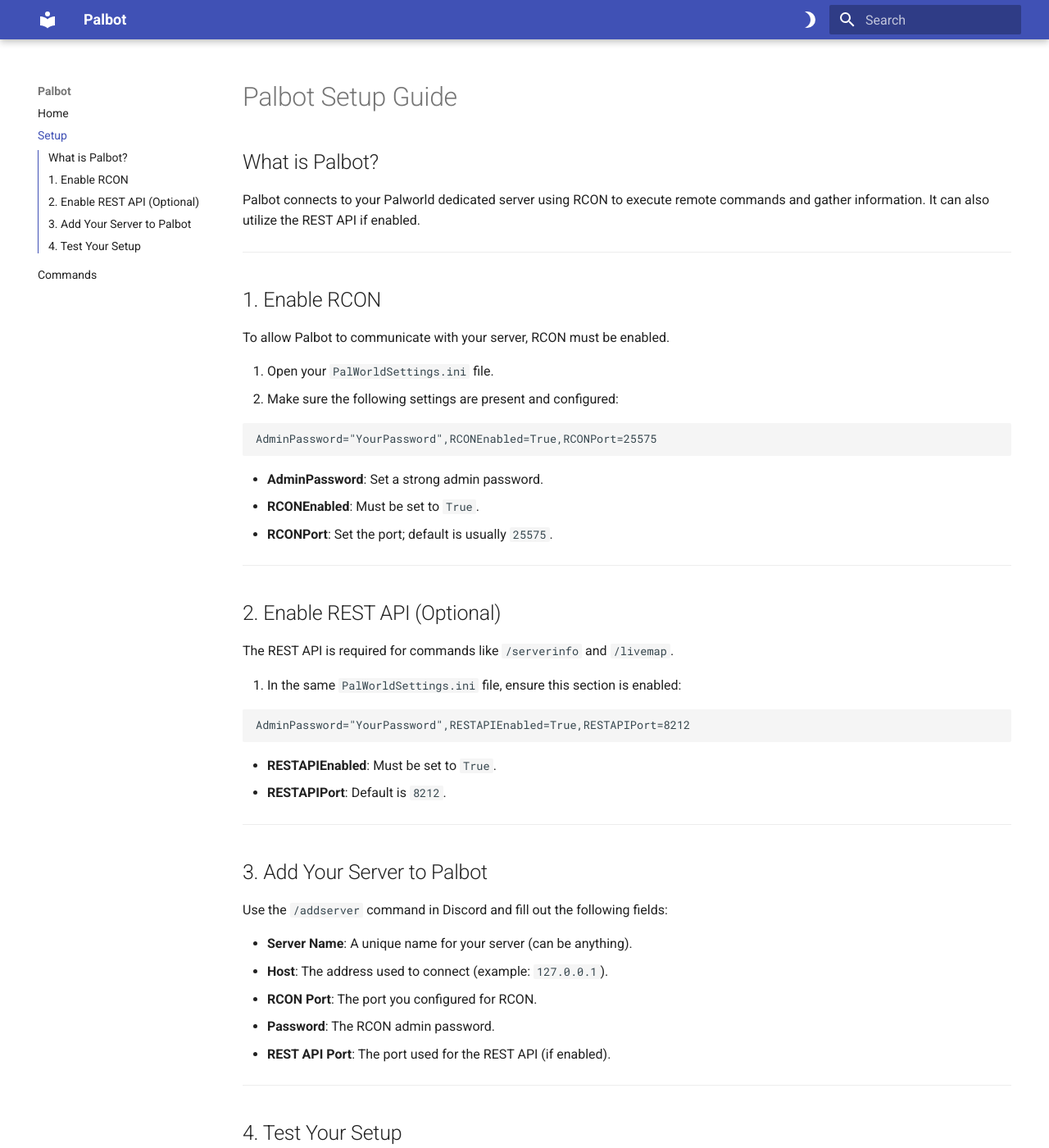
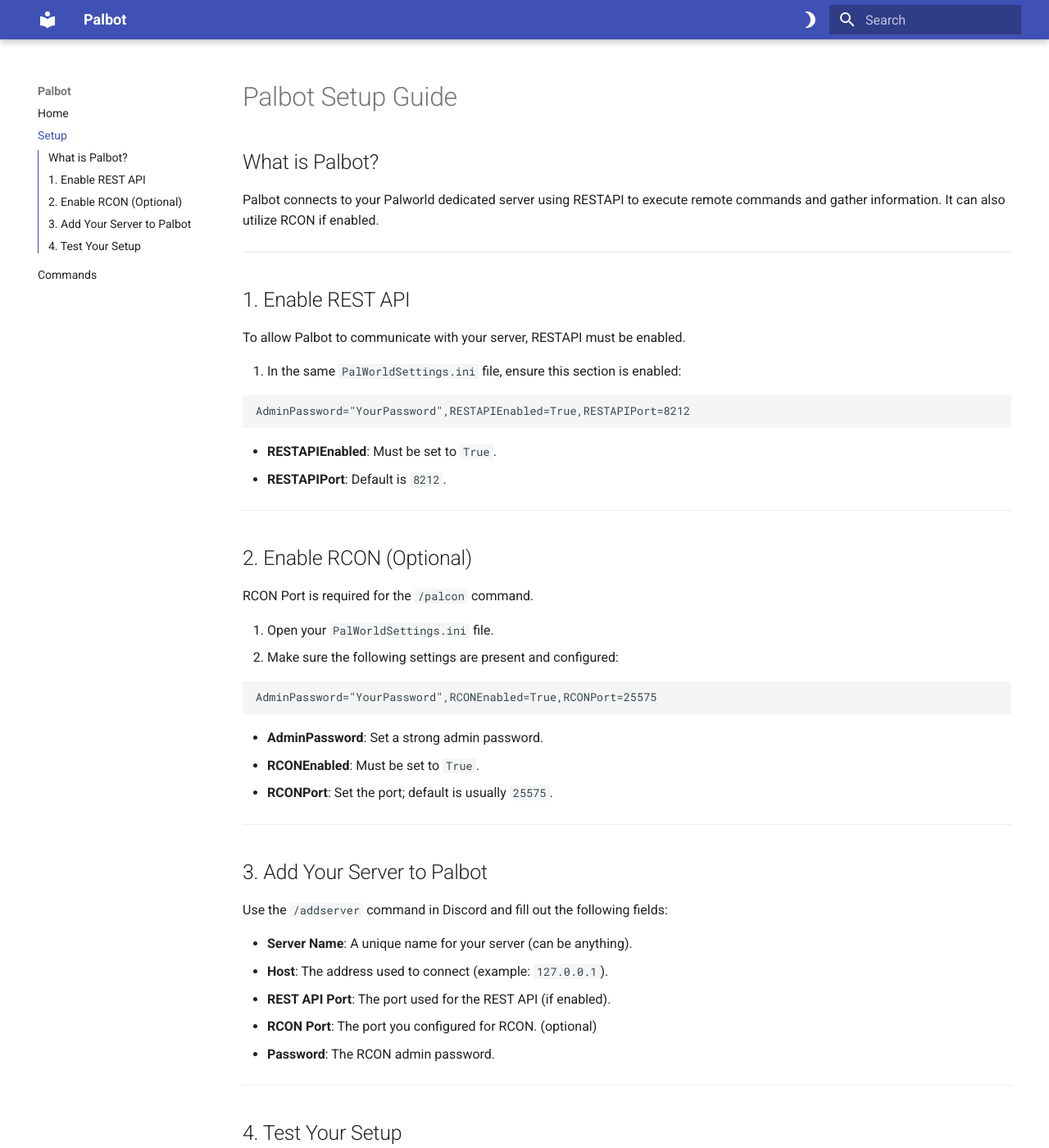
Before and after one commit to palbot-gg/docs, an MkDocs documentation site: the page built from docs/setup.md, in a window 1280 px wide and 1400 px high. Shown: the whole window at 82% size. Built offline with MkDocs 1.6.1 and Material for MkDocs 9.7.7, drawn with Linux system fonts in a browser that asks for light colours; some of the changed lines change nothing that is shown; some of the changed text lies outside the part shown.

Commit message:
Update Setup Guide

````diff
--- a/docs/setup.md
+++ b/docs/setup.md
@@ -1,12 +1,24 @@
 # Palbot Setup Guide
 
 ## What is Palbot?
-Palbot connects to your Palworld dedicated server using RCON to execute remote commands and gather information. It can also utilize the REST API if enabled.
+Palbot connects to your Palworld dedicated server using RESTAPI to execute remote commands and gather information. It can also utilize RCON if enabled.
 
 ---
 
-## 1. Enable RCON
-To allow Palbot to communicate with your server, RCON must be enabled.
+## 1. Enable REST API
+To allow Palbot to communicate with your server, RESTAPI must be enabled.
+
+1. In the same `PalWorldSettings.ini` file, ensure this section is enabled:
+```
+AdminPassword="YourPassword",RESTAPIEnabled=True,RESTAPIPort=8212
+```
+- **RESTAPIEnabled**: Must be set to `True`.
+- **RESTAPIPort**: Default is `8212`.
+
+---
+
+## 2. Enable RCON (Optional)
+RCON Port is required for the `/palcon` command.
 
 1. Open your `PalWorldSettings.ini` file.
 2. Make sure the following settings are present and configured:
@@ -19,33 +31,20 @@
 
 ---
 
-## 2. Enable REST API (Optional)
-The REST API is required for commands like `/serverinfo` and `/livemap`.
-
-1. In the same `PalWorldSettings.ini` file, ensure this section is enabled:
-```
-AdminPassword="YourPassword",RESTAPIEnabled=True,RESTAPIPort=8212
-```
-- **RESTAPIEnabled**: Must be set to `True`.
-- **RESTAPIPort**: Default is `8212`.
-
----
-
 ## 3. Add Your Server to Palbot
 
 Use the `/addserver` command in Discord and fill out the following fields:
 
 - **Server Name**: A unique name for your server (can be anything).
 - **Host**: The address used to connect (example: `127.0.0.1`).
-- **RCON Port**: The port you configured for RCON.
+- **REST API Port**: The port used for the REST API (if enabled).
+- **RCON Port**: The port you configured for RCON. (optional)
 - **Password**: The RCON admin password.
-- **REST API Port**: The port used for the REST API (if enabled).
 
 ---
 
 ## 4. Test Your Setup
 
-- Use `/rcon info` to test RCON connectivity.
-- Use `/serverinfo` to test REST API functionality.
+- Use `/serverinfo` to test REST API connectivity.
 
 If both return results, your setup is complete!
````
